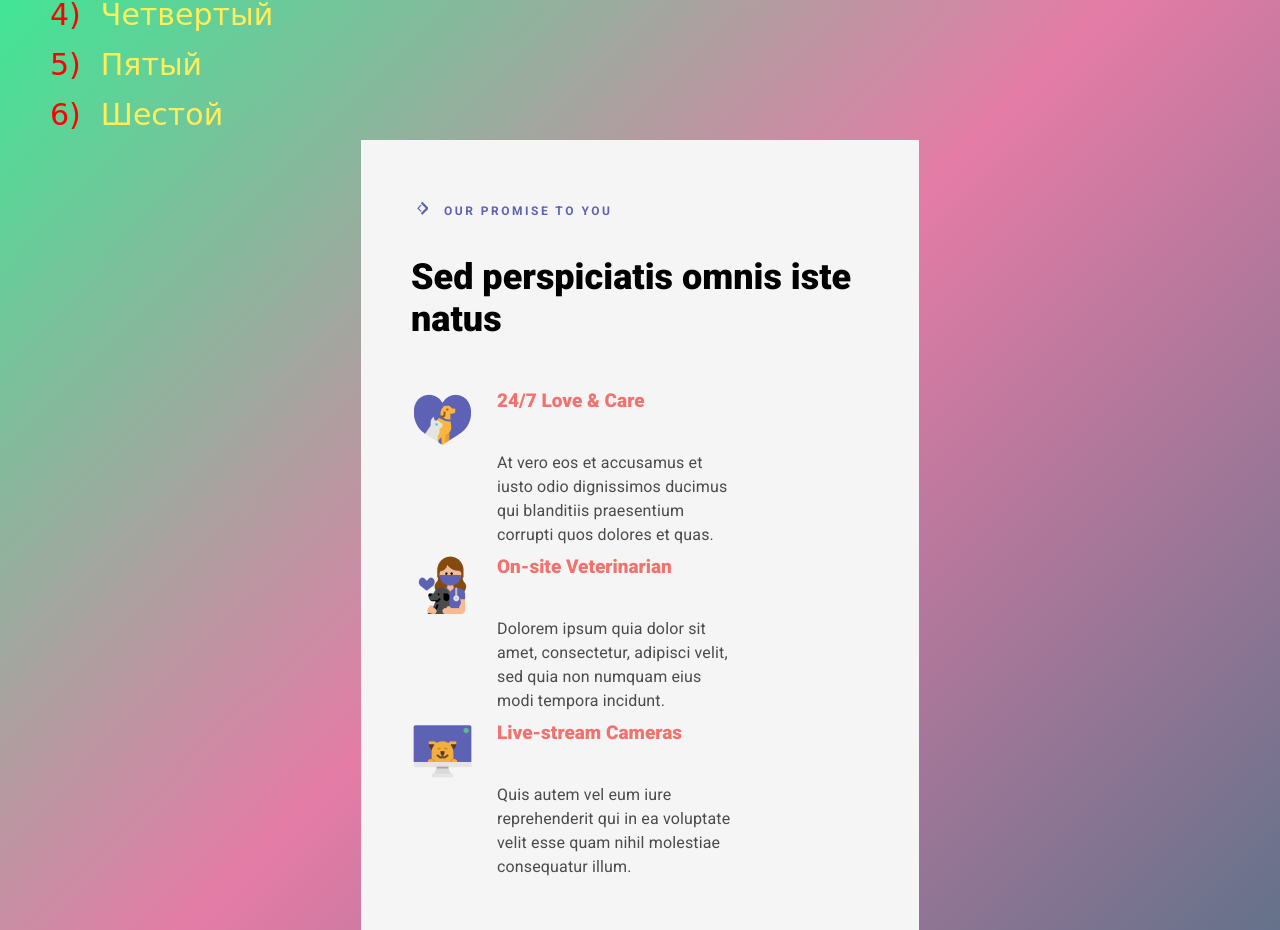
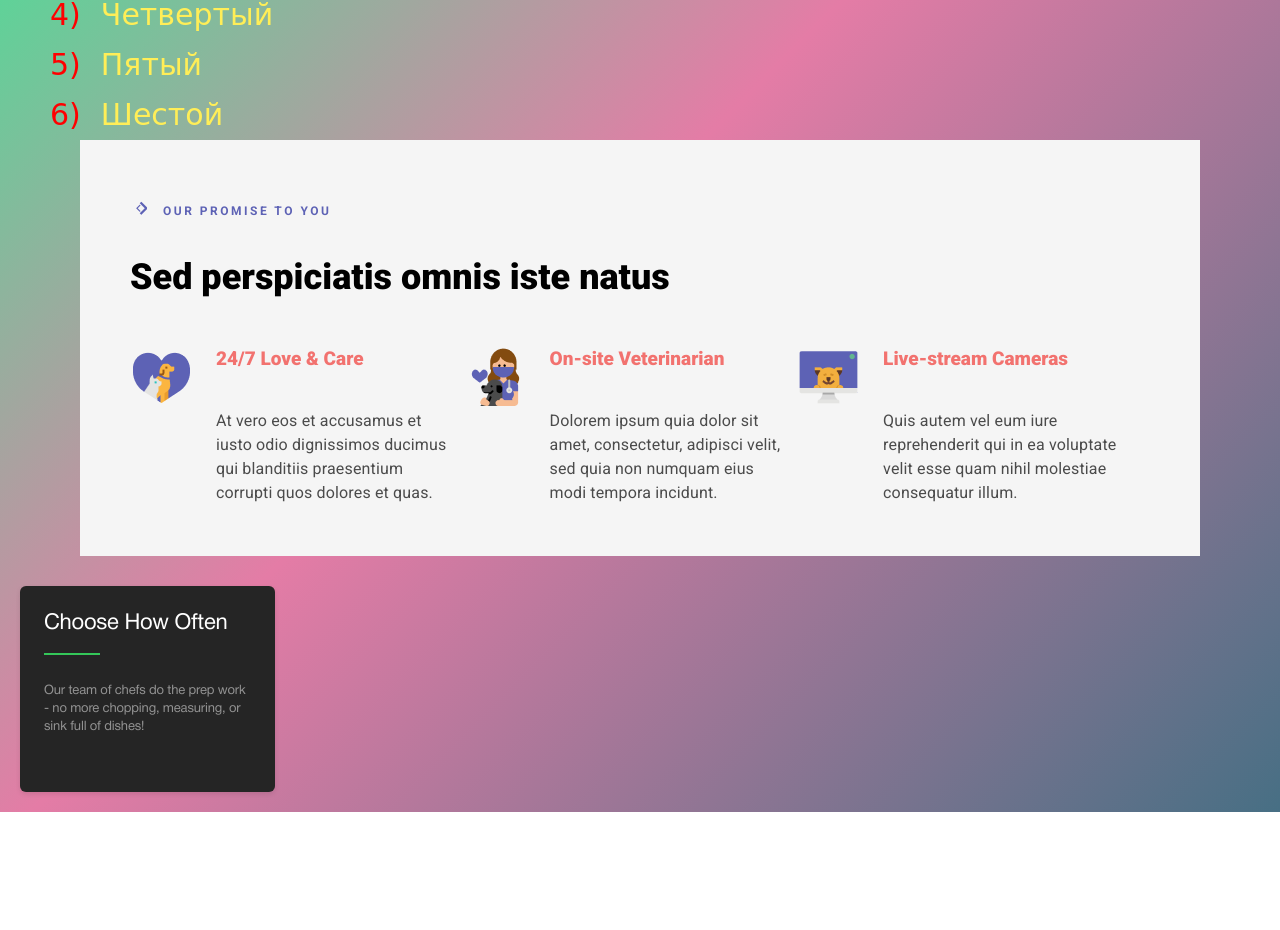
Before and after one commit to DmitriyStulba/Lesson_8, a plain HTML site: page index.html in a window 1280 px wide. Shown: the part 2535-3465 px from the top of the page. After the commit the page ends 3347 px from the top, so only its background shows below. Drawn offline with Linux system fonts and the light colour scheme; a web font is replaced by a local one.

Commit message:
Add files via upload

```diff
--- a/css/style.css
+++ b/css/style.css
@@ -335,7 +335,7 @@ span {
 	background-color: #F5F5F5;
 	padding: 50px;
 	margin: 0px auto 30px auto;
-	width: 45%;
+	max-width: 1120px;
 }
 
 .maket_block1 h3 {
```
